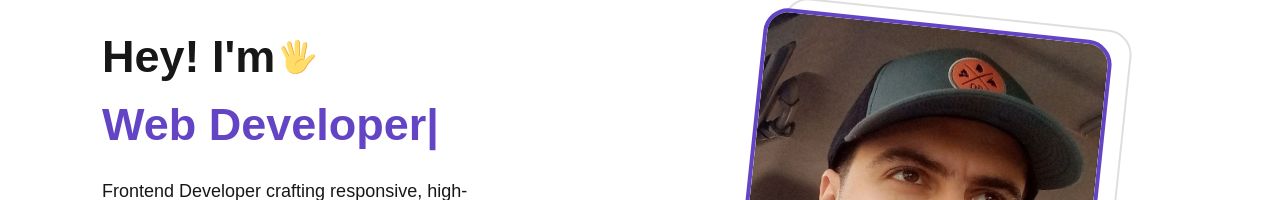
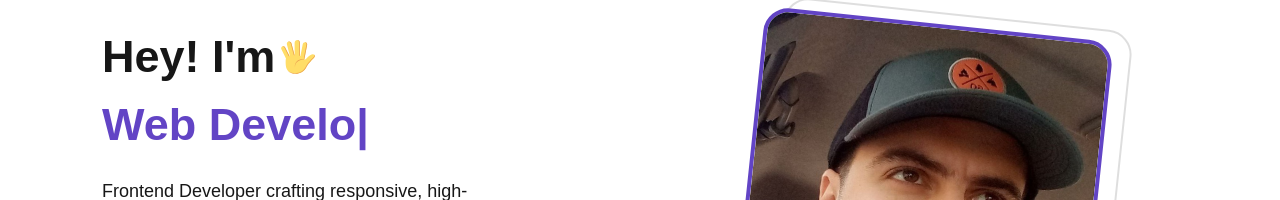
Before and after one commit to alirezafrontend/Portfolio, a React (Vite) app: page / in a window 1280 px wide. Shown: the part 177-377 px from the top of the page. Built offline with nearby package versions, Linux system fonts and the light colour scheme.

Commit message:
Update TypewriterHome.jsx

```diff
--- a/src/component/home/TypewriterHome.jsx
+++ b/src/component/home/TypewriterHome.jsx
@@ -13,8 +13,8 @@ const TypewriterHome = () => {
           1500,
           "",
         ]}
-        speed={300}
-        deletionSpeed={100}
+        speed={200}
+        deletionSpeed={120}
         repeat={Infinity}
         cursor={true}
         wrapper="span"
```
